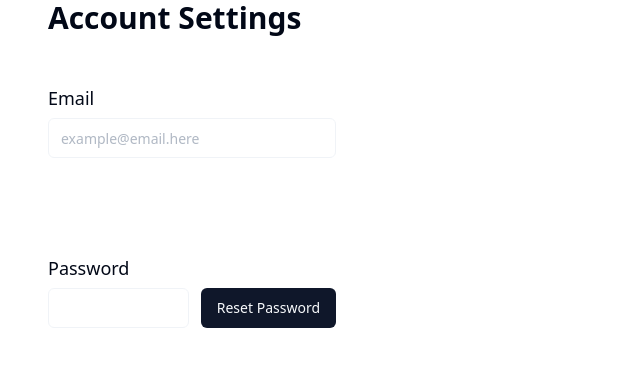
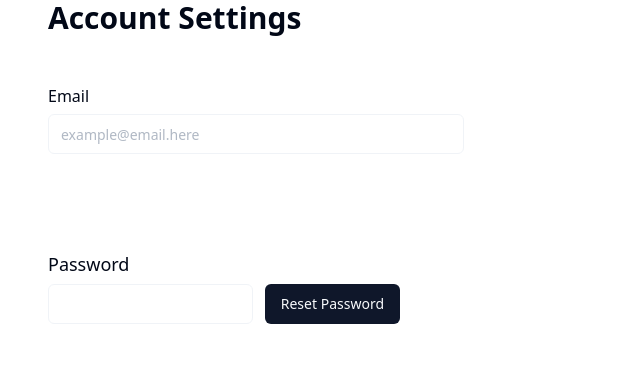
Before and after one commit to EveePagente/SpotDesk, a React (Vite) app: page / in a window 1280 px wide. Shown: the top 366 px of the page, without its empty margins (0-640 px from the left). Built offline with nearby package versions, Linux system fonts and the light colour scheme.

Commit message:
Account Settings content

```diff
--- a/src/AccountSettings.jsx
+++ b/src/AccountSettings.jsx
@@ -8,12 +8,12 @@ export function AccountSettings() {
     return (
         <div>
             <label className="font-bold text-3xl p-12" htmlFor="account settings">Account Settings</label>
-            <div className="grid w-full max-w-sm items-center gap-1.5 p-12">
-                <Label className="text-lg" htmlFor="email">Email</Label>
+            <div className="grid w-full max-w-lg items-center gap-1.5 p-12">
+                <Label className="text-md" htmlFor="email">Email</Label>
                 <Input disabled type="email" id="email" placeholder="example@email.here" />
             </div>
 
-            <div className="grid w-full max-w-sm items-center gap-1.5 p-12">
+            <div className="grid w-full max-w-md items-center gap-1.5 p-12">
                 <Label className="text-lg" htmlFor="password">Password</Label>
                 <div className="flex w-full max-w-sm items-center space-x-3">
                     <Input disabled type="password" placeholder="" />
```
